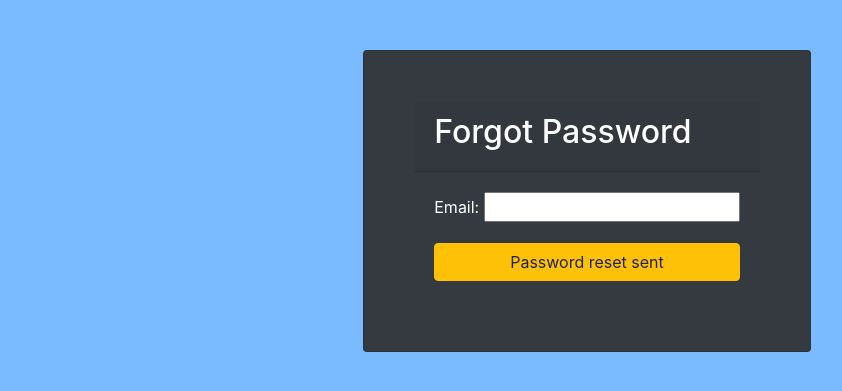
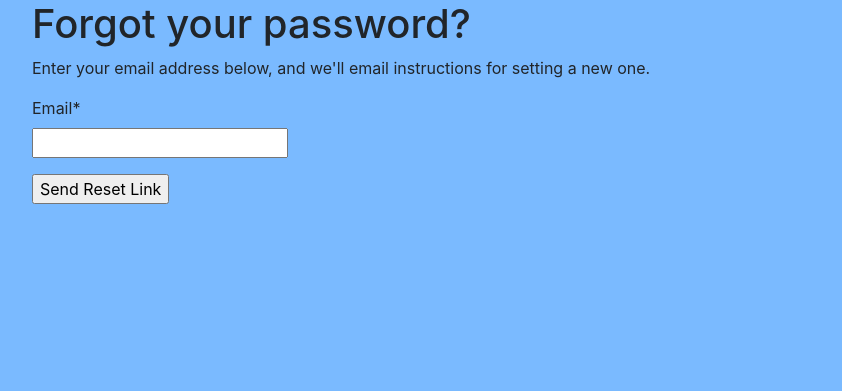
Before and after one commit to cleif/ISQA8210-Assignment5, a Django app: page /users/password_reset/ in a window 1280 px wide. Shown: the part 56-447 px from the top of the page, without its empty margins (53-895 px from the left). Run offline with Django 3.2, Linux system fonts and the light colour scheme; some libraries are stand-ins or nearby versions.

Commit message:
added pwd reset templates. added to account

```diff
--- a/templates/account.html
+++ b/templates/account.html
@@ -5,11 +5,11 @@
     <div class="card bg-dark" style="margin-top: 50px; padding: 50px;">
         <div class="row">
             <img class="rounded-circle" style="width: 25%;" src="https://images.theconversation.com/files/350865/original/file-20200803-24-50u91u.jpg?ixlib=rb-1.1.0&rect=37%2C29%2C4955%2C3293&q=45&auto=format&w=926&fit=clip" >
-            <h3 style="color: white;">Welcome, {{user.username}}</h3>
+            <h3 style="color: white;">Welcome, {{user.first_name}} {{user.last_name}}</h3>
         </div>
         <div class="row" style="justify-content: flex-end;">
             <div class="col-2" style="margin-right: 20px;">
-                <a class="btn btn-success ">Change Password</a>
+                <a class="btn btn-success" href="{% url 'password_reset'%}">Change Password</a>
             </div>
             <div class="col-2" >
                 <a class="btn btn-warning btn-block"  href="{% url 'user_edit' user.id%}">Update Account</a>
--- a/templates/registration/password_reset_form.html
+++ b/templates/registration/password_reset_form.html
@@ -1,16 +1,17 @@
-{% extends "base.html" %}
+<!-- templates/registration/password_reset_form.html -->
+{% extends 'base.html' %}
+{% load crispy_forms_tags %}
+
+{% block title %}Forgot Your Password?{% endblock %}
+
 {% block content %}
-<div class="row" style="margin-top: 50px; justify-content: center;">
-    <div class="card text-white bg-dark" style="padding: 50px;">
-        <div class="card-header"><h2>Forgot Password</h2></div>
-        <div class="card-body">
-            <form method="POST">
-                {% csrf_token %}
-                {{ form.as_p }}
-                <button type="submit" class="btn btn-block btn-warning">Password reset sent</button>
-            </form>
-        </div>
-    </div>
-</div>
+  <h1>Forgot your password?</h1>
+  <p>Enter your email address below, and we'll email instructions for setting a new one.</p>
 
-{% endblock content %}
+  <form method="POST">
+    {% csrf_token %}
+        {{ form|crispy }}
+    <p></p>
+    <input type="submit" value="Send Reset Link">
+  </form>
+{% endblock %}
--- a/templates/user_edit.html
+++ b/templates/user_edit.html
@@ -1,10 +1,12 @@
 {% extends 'base.html' %}
+
+{% load crispy_forms_tags %}
 
 {% block content %}
 <h1>Update</h1>
 <form action="" method="POST">
     {% csrf_token %}
-    {{form.as_p}}
+    {{ form|crispy }}
     <button class="btn btn-info" type="submit">Update</button>
 </form>
 {% endblock content %}
```
Also changed, not shown: templates/registration/password_reset_complete.html (added, +8 -0 lines), templates/registration/password_reset_confirm.html (added, +23 -0 lines), templates/registration/password_reset_done.html (+5 -13 lines).
